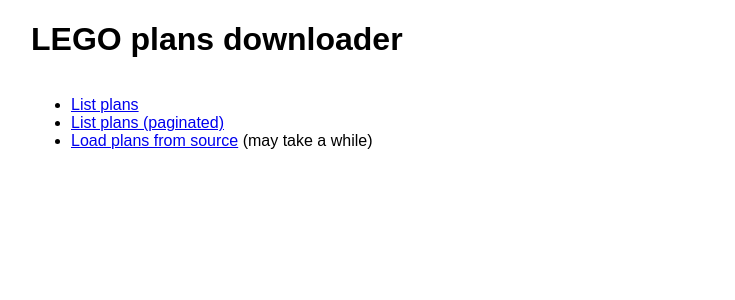
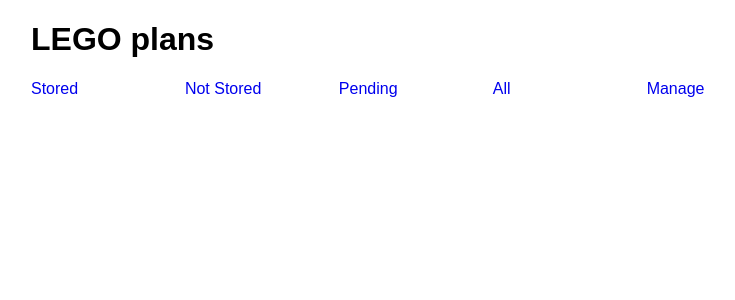
Before and after one commit to sjewitt/lego-downloader, a Python web app: template templates/index.html in a window 1280 px wide. Shown: the top 300 px of the page, without its empty margins (19-754 px from the left). Run offline with Jinja, Linux system fonts and the light colour scheme; the template is opened without the code that fills it, so the values that code supplies are empty; some libraries are stand-ins or nearby versions.

Commit message:
refactored and tidied up

```diff
--- a/legoPlans.py
+++ b/legoPlans.py
@@ -255,8 +255,8 @@
     @cherrypy.tools.json_out()
     def paginated_plandata(self,**kwargs):
 
-        curr_page = int(kwargs.get('page_num',0))
-        page_length = int(kwargs.get('page_length',25))
+        curr_page = int(kwargs.get('page_num',1));
+        page_length = int(kwargs.get('page_length',100))
         filter_key = kwargs.get('filter','')
         filter_mapper = {
             'stored':{'downloaded':True},
@@ -266,7 +266,7 @@
         total = self.filtered_count_plandata(filter_mapper.get(filter_key,{}))
         entries = list(self.LegoPlansDB['DownloadQueue']
                        .find(filter_mapper.get(filter_key,{}),{'_id':0})
-                       .skip(curr_page * page_length)
+                       .skip((curr_page-1) * page_length)
                        .limit(page_length).sort('key',1))
         paged_data = {
             'pagination_data':{
--- a/legoPlansUI.py
+++ b/legoPlansUI.py
@@ -13,6 +13,11 @@
         return tmpl.render()
 
     @cherrypy.expose
+    def manage(self):
+        tmpl = lookup.get_template("manage.html")
+        return tmpl.render()
+
+    @cherrypy.expose
     def listplans(self):
         tmpl = lookup.get_template("list-plans.html")
         return tmpl.render()
--- a/static/css/styles.css
+++ b/static/css/styles.css
@@ -13,9 +13,7 @@
     padding-top:10px;
     padding-bottom:10px;
 }
-.options{
-    /*width:160px;*/
-}
+
 .actions{
     width:110px;
 }
@@ -49,16 +47,45 @@
 div#progressbar{
     display:none;
 }
+#startlinks{
+	width: 100%;
+    padding-inline-start: 0px;
+}
+#startlinks > li{
+	display: inline-block;
+	width: 19%;
+}
+#startlinks > li > a{
+	text-decoration: none;
+}
+#startlinks > li > a:hover{
+	text-decoration: underline;
+}
 
 #paginator > ul > li{
 	display: inline-block;
 	padding-left:5px;
 	padding-right: 5px;
-
+	color: grey;
+	font-size: 14pt;
+}
+#paginator > ul > li.paginator_info{
+	font-weight: bold;
+	color: black;
+	font-size: 12pt;
+}
+#paginator > ul > li.paginator{
+/* 	font-size: 14pt; */
+	font-weight: bold;
+	color: black;
 }
 #paginator > ul > li.paginator:hover{
 	cursor: pointer;
 	text-decoration: underline;
+}
+
+#plans_list > table{
+	width: 100%;
 }
 
 h3#progresstitle{
--- a/static/js/engine.js
+++ b/static/js/engine.js
@@ -30,12 +30,13 @@
 
     		 /** paginated endpoints */
     		 $('#startlinks > li').each(function(){
-			console.log('appending handler to ', this)
+				console.log('appending handler to ', this)
 				$(this).on('click',function(){
 					console.log(this);
-					engine.getplandata_paginated({'page_length':25, 'filter': $(this).attr('data-action')});
+					engine.getplandata_paginated({'page_length':100, 'filter': $(this).attr('data-action')});
 				});
-			 })
+			 });
+			 $('#startlinks > li.active').click();
     	}
     },
 
@@ -74,7 +75,7 @@
 
         }).fail(function(jqxhr, status, e){
             console.log("err");
-        });
+        }).done(function(){});
     },
 
     /*
@@ -170,11 +171,9 @@
         });
     },
 
-
-
     getplandata_paginated : function(params){
-    	let page_length=25;
-    	let curr_page = 0;
+    	let page_length=100;
+    	let curr_page = 1;
     	let filter = 'all'
     	if(params['page_length']){
 			page_length = parseInt(params['page_length']);
@@ -195,7 +194,7 @@
 			console.log("/api/paginated_plandata?page_length=" + page_length + "&page_num=" + curr_page + "&filter=" + filter)
         	engine.planData = data;
         	// build as DOM properly
-        	var _out = "<table id='plans_listingxxx'><thead><tr><th>Set number</th><th>Description</th><th>Notes</th><th>Actions</th><th></th></tr></thead>";
+        	var _out = "<table><thead><tr><th>Set number</th><th>Description</th><th>Notes</th><th>Actions</th><th></th></tr></thead>";
         	_out += "<tfoot><th>Set number</th><th>Description</th><th>Notes</th><th>Actions</th><th></th></tfoot><tbody>";
 
         	//TODO: Exclude items that are flagged as unavailable (i.e. we have alrady tried to get the plan, but we got a response othter than 200OK)
@@ -272,72 +271,23 @@
     },
 
     getPaginationLinks : function(data){
-		console.log(data)
 		let total_pages = Math.ceil(data.total / data.page_length);
 
 		let _wrapper = document.createElement('ul');
+		let _pagination_info = document.createElement('li');
+		_pagination_info.setAttribute('class','paginator_info');
+		_pagination_info.innerHTML = 'page ' + data.curr_page + ' of ' + total_pages + ' (of '+ data.total +' records)';
 
-		let _back_many = document.createElement('li')
-		_back_many.appendChild(document.createTextNode('<<'));
-		let _back_one = document.createElement('li')
-		_back_one.appendChild(document.createTextNode('<'));
-
-		let _pagination_info = document.createElement('li')
-
-		let _fwd_one = document.createElement('li')
-		_fwd_one.appendChild(document.createTextNode('>'));
-		let _fwd_many = document.createElement('li')
-		_fwd_many.appendChild(document.createTextNode('>>'));
-
-		let paginationHandler = function(){
-			let args = {
-				page_num:parseInt(this.getAttribute('data-targetpage')),
-				filter:this.getAttribute('data-filter'),
-				page_length:this.getAttribute('data-page_length'),
-				total:this.getAttribute('data-total')
-			}
-			console.log(args)
-			engine.getplandata_paginated(args);
-		}
-
-//		let stats = document.getElementById('paginator_stats');
-		_pagination_info.innerHTML = 'page ' + data.curr_page + ' of ' + total_pages;
-		console.log(data.curr_page, total_pages)
-
+		//get prev or next page numbers
 		let prevpagemany = data.curr_page > 0 ? data.curr_page - 15 : 0;
 		let prevpageone = data.curr_page > 0 ? data.curr_page-1 : 0;
 		let nextpageone = data.curr_page <= total_pages ? data.curr_page+1 :  total_pages;
 		let nextpagemany = data.curr_page <= total_pages ? data.curr_page + 15 :  total_pages;
 
-		_back_one.setAttribute('data-targetpage',prevpageone);
-		_back_many.setAttribute('data-targetpage',prevpagemany);
-		_fwd_one.setAttribute('data-targetpage',nextpageone);
-		_fwd_many.setAttribute('data-targetpage',nextpagemany);
-
-		_back_one.setAttribute('data-total',data.total);
-		_back_many.setAttribute('data-total',data.total);
-		_fwd_one.setAttribute('data-total',data.total);
-		_fwd_many.setAttribute('data-total',data.total);
-
-		_back_one.setAttribute('data-page_length',data.page_length);
-		_back_many.setAttribute('data-page_length',data.page_length);
-		_fwd_one.setAttribute('data-page_length',data.page_length);
-		_fwd_many.setAttribute('data-page_length',data.page_length);
-
-		_back_one.setAttribute('class','paginator');
-		_back_many.setAttribute('class','paginator');
-		_fwd_one.setAttribute('class','paginator');
-		_fwd_many.setAttribute('class','paginator');
-
-		_back_one.setAttribute('data-filter',data.filter_key);
-		_back_many.setAttribute('data-filter',data.filter_key);
-		_fwd_one.setAttribute('data-filter',data.filter_key);
-		_fwd_many.setAttribute('data-filter',data.filter_key);
-
-		_back_one.addEventListener('click',paginationHandler);
-		_back_many.addEventListener('click',paginationHandler);
-		_fwd_one.addEventListener('click',paginationHandler);
-		_fwd_many.addEventListener('click',paginationHandler);
+		_back_one = this.getPaginationLink(data,prevpageone,'<',this.paginationHandler);
+		_back_many = this.getPaginationLink(data,prevpagemany,'<<',this.paginationHandler);
+		_fwd_one = this.getPaginationLink(data,nextpageone,'>',this.paginationHandler);
+		_fwd_many = this.getPaginationLink(data, nextpagemany, '>>', this.paginationHandler);
 
 		_wrapper.appendChild(_back_many);
 		_wrapper.appendChild(_back_one);
@@ -346,6 +296,36 @@
 		_wrapper.appendChild(_fwd_many);
 		return(_wrapper);
 	},
+
+	/** build link, or just display elem, from link data */
+	getPaginationLink : function(data, target_page,link_text,handler){
+		let total_pages = Math.ceil(data.total / data.page_length);
+		let _li = document.createElement('li');
+		_li.setAttribute('data-targetpage',target_page);
+		_li.setAttribute('data-total',data.total);
+		_li.setAttribute('data-page_length',100);	//TODO: Set this programmatically
+		_li.setAttribute('data-filter',data.filter_key);
+		_li.appendChild(document.createTextNode(link_text));
+		if(target_page > 0 && target_page < total_pages){
+			_li.setAttribute('class','paginator');
+			_li.addEventListener('click',handler);
+		}
+
+		console.log(_li)
+		return(_li);
+	},
+
+	paginationHandler : function(){
+		console.log('in pagination handler...');
+		let args = {
+			page_num:parseInt(this.getAttribute('data-targetpage')),
+			filter:this.getAttribute('data-filter'),
+			page_length:this.getAttribute('data-page_length'),
+			total:this.getAttribute('data-total')
+		}
+		engine.getplandata_paginated(args);
+	},
+
 
     resetDownload : function(key){
     	var _params = {'key':key};
@@ -359,7 +339,6 @@
     },
 
     setDownloadFlag : function(setnumber,flag){
-//    	console.log(setnumber);
     	$.ajax({
             type: "GET",
             contentType: 'application/json; charset=utf-8',
@@ -404,7 +383,6 @@
     },
 
     updateEntry : function(key,field,val){
-    	//sent AJAX request with:
     	_update = {
     		'key':key,
     		'field':field,
@@ -417,12 +395,7 @@
             dataType: 'json',
             data:JSON.stringify(_update),
             url : "/api/updateplan",   //flag is boolean - enable/disable the download
-        }).done(function(){
-
-
-        });
-
-//    	console.log(_update);
+        }).done(function(){ });
     },
 
     _getQSVal : function(url,param){
@@ -448,9 +421,9 @@
 
 //ajax start/stop for progress icon
 $(document).bind('ajaxStart', function(){
-    $("#ajax-loading").dialog({
-        'modal':true
-    });
+//    $("#ajax-loading").dialog({
+//        'modal':true
+//    });
 }).bind('ajaxStop', function(){
-    $("#ajax-loading").dialog('close');
+//    $("#ajax-loading").dialog('close');
 });
--- a/templates/index.html
+++ b/templates/index.html
@@ -1,10 +1,9 @@
 <!DOCTYPE html>
 <html>
     <head>
-        <title>LEGO plans downloader</title>
+        <title>LEGO plans downloader...</title>
         <meta charset="UTF-8">
         <meta name="viewport" content="width=device-width, initial-scale=1.0">
-<!--        <link href="/static/css/fonts.css" rel="stylesheet" type="text/css"/>-->
         <link href="/static/js/libs/pure/base.css" rel="stylesheet" type="text/css"/>
         <link href="/static/js/libs/pure/grids-core.css" rel="stylesheet" type="text/css"/>
         <link href="/static/js/libs/pure/grids-units.css" rel="stylesheet" type="text/css"/>
@@ -22,18 +21,26 @@
         <div class="wrapper">
             <div class="pure-g">
                 <div class="pure-u-2-3">
-                    <h1>LEGO plans downloader</h1>
+                    <h1>LEGO plans</h1>
+                    <ul id="startlinks">
+                        <li data-action='stored'><a href='#'>Stored</a></li> <!-- filter by downloaded=true  -->
+                        <li data-action='notstored' class="active"><a href='#'>Not Stored</a></li><!-- exclude downloaded=true  -->
+                        <li data-action='pending'><a href='#'>Pending</a></li><!-- show pending  -->
+                        <li data-action='all'><a href='#'>All</a></li><!-- show all  -->
+                        <li><a href='/manage'>Manage</a></li><!-- show all  -->
+                    </ul>
                 </div>
             </div>
 
             <div class="pure-g">
-                <div class="pure-u-1">
-     				<ul>
-     					<li><a href='/listplans' title='list plans'>List plans</a>  </li>
-     					<li><a href='/listplans_paginated' title='list plans'>List plans (paginated)</a>  </li>
-     					<li><a href='/api/loadplans' title='update plans from source'>Load plans from source</a> (may take a while)  </li>
-     				</ul>
+            <div  class="pure-u-1" id="paginator_stats"></div>
+                <div  class="pure-u-1" id="paginator"></div>
+                <div class="pure-u-1" id="plans_list">
+
                 </div>
+
+
+
             </div>
         </div>
 
@@ -47,7 +54,7 @@
         <script src="/static/js/libs/datatables/js/jquery.dataTables.min.js" type="text/javascript"></script>
         <script src="/static/js/engine.js" type="text/javascript"></script>
         <script>
-            //engine.init();
+            engine.init();
         </script>
 
     </body>
```
Also changed, not shown: templates/list-plans-paginated.html (deleted, +0 -59 lines), templates/manage.html (added, +55 -0 lines).
